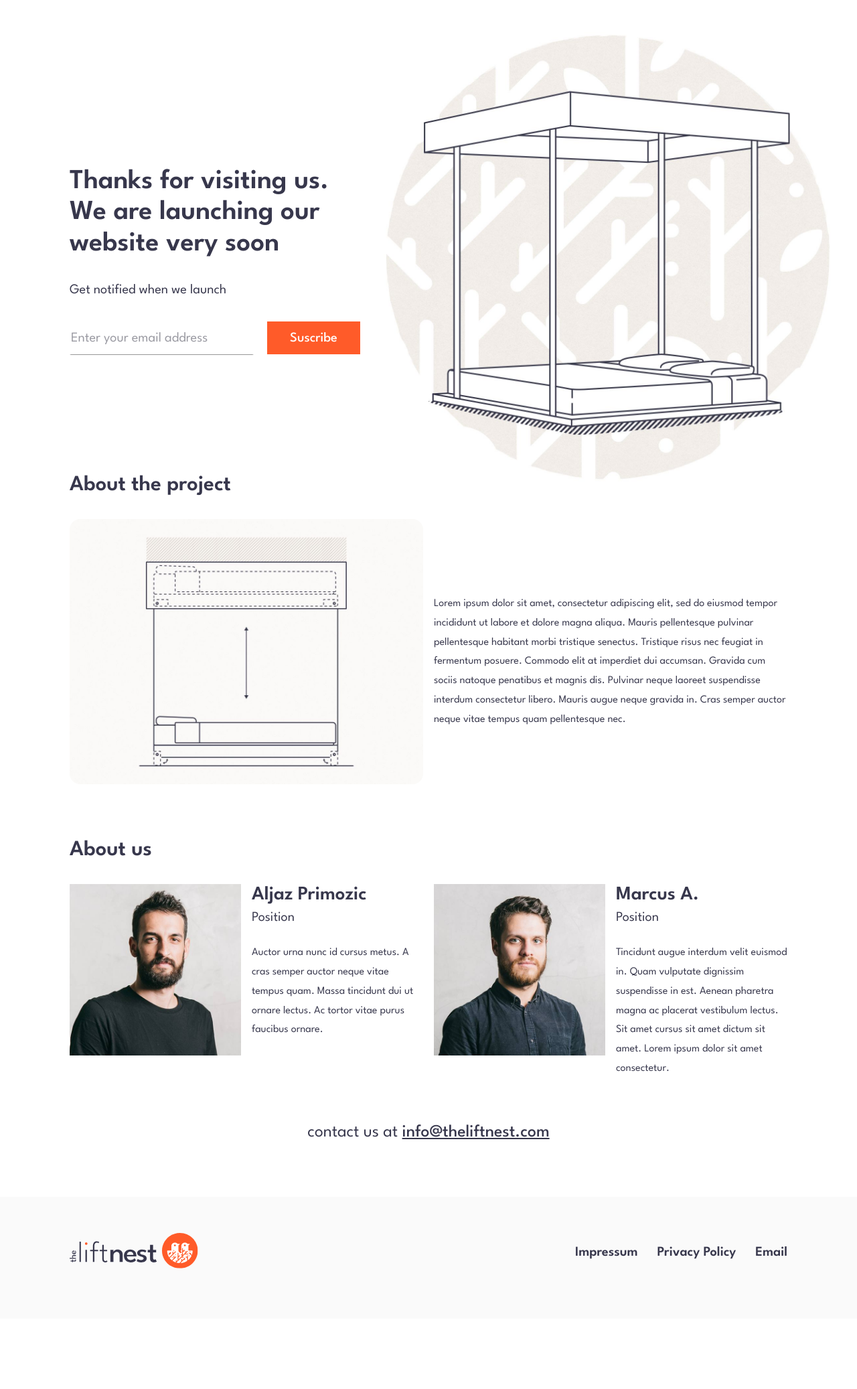
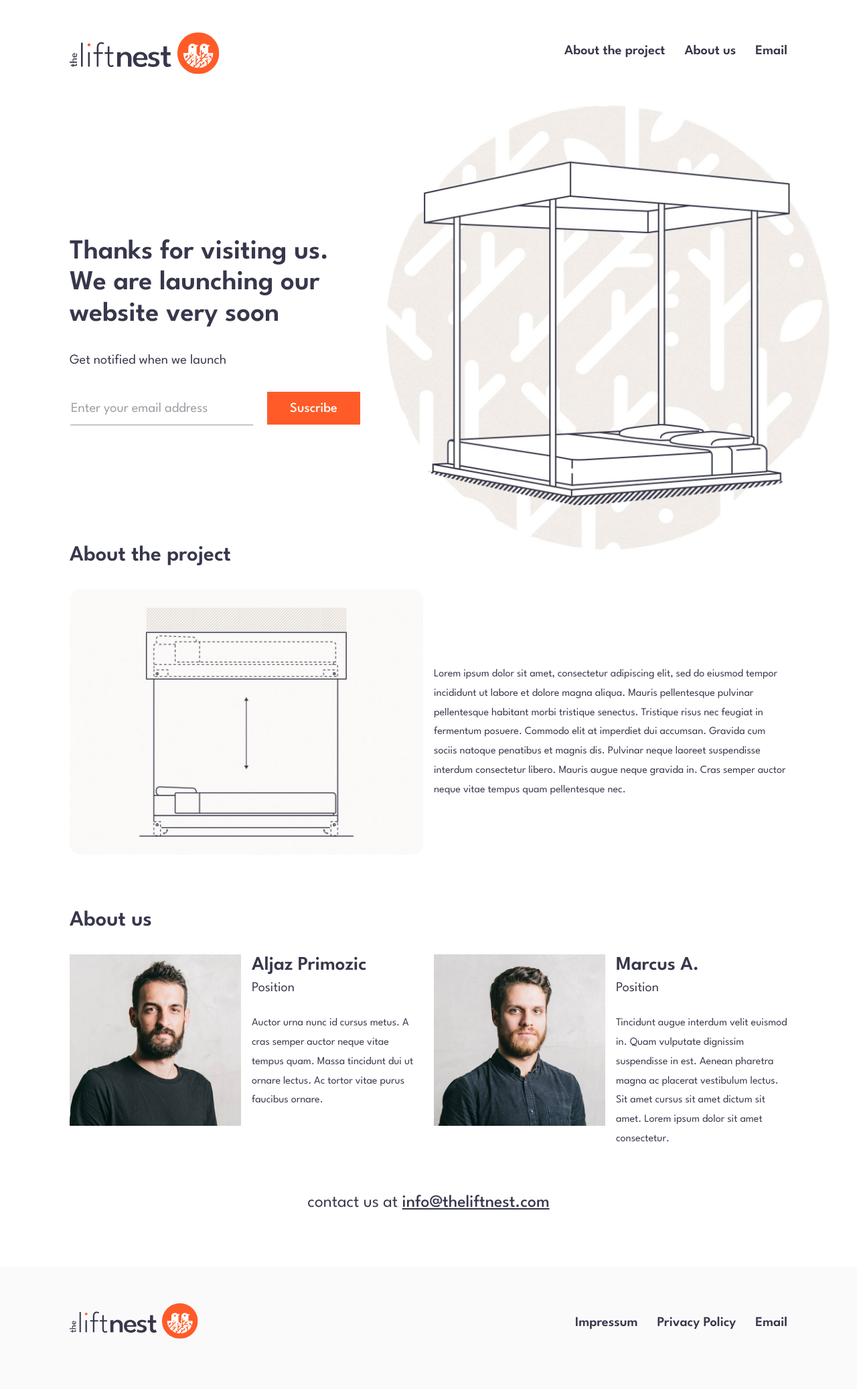
Before and after one commit to theliftnest/theliftnest-github.io, a Jekyll site: the page built from index.md, in a window 1280 px wide. Shown: the whole page at 67% size. Built offline with Jekyll 4.4.1, drawn with Linux system fonts in a browser that asks for light colours; nearby versions of some CDN libraries; before the commit the page ends 1969 px from its top, so only the background shows below that.

Commit message:
desk nav, privacy policy, impressum

```diff
--- a/_includes/footer.html
+++ b/_includes/footer.html
@@ -5,9 +5,9 @@
     <div class="row middle-sm">
       <!-- col -->
       <div class="col-xs-12 col-sm-2">
-        <a href="/">
+        <a {% if page.url != "/" %} href="/" {% endif %}>
           <figure class="logo">
-            <img src="{{ "assets/images/the-lift-nest-logo.svg" | relative_url }}" alt="theLiftNest">
+            <img src="{{ "assets/images/the-lift-nest-logo.svg" | relative_url }}" alt="theLiftNest" alt="the liftnest">
           </figure>
         </a>
       </div>
@@ -18,10 +18,10 @@
         <nav>
           <ul class="big">
             <li>
-              <a href="#">Impressum</a>
+              <a href="/impressum">Impressum</a>
             </li>
             <li>
-              <a href="#">Privacy Policy</a>
+              <a href="/privacy-policy">Privacy Policy</a>
             </li>
             <li>
               <a href="#">Email</a>
--- a/_includes/home-header.html
+++ b/_includes/home-header.html
@@ -1,4 +1,4 @@
-<header>
+<header class="header-id">
   <!-- wrapper -->
   <div class="wrapper container-fluid">
     <!-- row -->
--- /dev/null
+++ b/_includes/main-nav-desk.html
@@ -0,0 +1,29 @@
+<nav class="hidden-xs hidden-sm visible-lg main-nav" id="desk-nav">
+  <!-- wrapper -->
+  <div class="wrapper container-fluid">
+    <!-- row -->
+    <div class="row middle-sm end-sm">
+      <!-- col -->
+      <div class="col-sm-3 start-sm">
+        <a {% if page.url == "/" %} href="#header-id" uk-scroll {% else %} href="/" {% endif %} class="logo-background"></a>
+        <!-- <a href="/" class="logo-background"> -->
+          <!-- <figure class="logo">
+            <img src="{{ "assets/images/the-lift-nest-logo.svg" | relative_url }}" alt="theLiftNest" alt="the liftnest">
+          </figure> -->
+        </a>
+      </div>
+      <!-- col end -->
+      <!-- col -->
+      <div class="col-sm-9">
+        <ul class="inline big">
+          <li><a href="#about-the-project-id" uk-scroll data-offset="100">About the project</a></li>
+          <li><a href="#about-us-id" uk-scroll data-offset="100">About us</a></li>
+          <li><a href="mailto:{{ page.contact-email }}" target="_blank">Email</a></li>
+        </ul>
+      </div>
+      <!-- col end -->
+    </div>
+    <!-- row end -->
+  </div>
+  <!-- wrapper end -->
+</nav>
--- a/_layouts/basic-structure.html
+++ b/_layouts/basic-structure.html
@@ -15,6 +15,8 @@
     <link rel="stylesheet" href="{{ "/assets/css/flexboxgrid.css" | relative_url }}">
     <!-- jquery -->
     <script src="https://ajax.googleapis.com/ajax/libs/jquery/3.3.1/jquery.min.js"></script>
+    <!-- nav shrink -->
+    <script src="{{ "/assets/js/nav-shrink.js" | relative_url }}"></script>
     <!-- Custom styles -->
     <link rel="stylesheet" href="{{ "/assets/css/styles.css" | relative_url }}">
     <!-- Media queries -->
--- a/_layouts/home.html
+++ b/_layouts/home.html
@@ -1,9 +1,10 @@
 ---
 layout: basic-structure
 ---
+{% include main-nav-desk.html %}
 {% include home-header.html %}
 <!-- section about the project -->
-<section class="about-the-project">
+<section class="about-the-project" id="about-the-project-id">
   <!-- wrapper -->
   <div class="wrapper container-fluid">
     <!-- row -->
@@ -34,7 +35,7 @@ layout: basic-structure
 </section>
 <!-- section about the project end -->
 <!-- section about us -->
-<section class="about-us">
+<section class="about-us" id="about-us-id">
   <!-- wrapper -->
   <div class="wrapper container-fluid">
     <!-- row -->
@@ -51,7 +52,7 @@ layout: basic-structure
       <!-- col -->
       {% for team-member in site.team-members %}
         {% if team-member.tags contains 'member' %}
-        <li class="col-xs-12 col-lg-6">
+        <li class="col-xs-12 col-sm-6">
           <!-- row -->
           <div class="row">
             <!-- col -->
@@ -88,7 +89,7 @@ layout: basic-structure
     <div class="row center-xs">
       <!-- col -->
       <div class="col-xs-12">
-        <p class="giant">{{ page.contact-text }} <a href="mailto:{{ page.contact-email }}">{{ page.contact-email }}</a></p>
+        <p class="giant">{{ page.contact-text }} <a href="mailto:{{ page.contact-email }}" target="_blank">{{ page.contact-email }}</a></p>
       </div>
       <!-- col end -->
     </div>
--- a/assets/css/styles.css
+++ b/assets/css/styles.css
@@ -45,6 +45,7 @@ body {
   background-color: #fff;
   -webkit-font-smoothing: antialiased;
   -moz-osx-font-smoothing: grayscale;
+  overflow-x: hidden;
 }
 
 .full-height-width {
@@ -181,8 +182,49 @@ input:placeholder-shown {
   transition: 0.4s ease;
 }
 
+.main-nav {
+  padding: 3rem 0 2rem 0;
+}
+.main-nav .logo-background {
+  width: 14rem;
+  height: 4rem;
+  background-image: url(../images/the-lift-nest-logo.svg);
+  background-size: contain;
+  background-repeat: no-repeat;
+  display: inline-block;
+}
+.main-nav li {
+  font-weight: 600;
+  margin-right: 1.5rem;
+}
+.main-nav li:last-child {
+  margin-right: 0;
+}
+.main-nav a {
+  text-decoration: none;
+}
+.main-nav a:hover {
+  text-decoration: none;
+}
+
+.shrink-nav {
+  padding: 0.5rem;
+  box-shadow: -1px -1px 17px -2px rgba(0, 0, 0, 0.13);
+  background-color: #fff;
+}
+.shrink-nav .logo-background {
+  width: 12rem;
+  height: 3rem;
+  background-image: url(../images/the-lift-nest-logo.svg);
+  position: relative;
+  top: 0.2rem;
+}
+.shrink-nav ul {
+  margin-bottom: 0;
+}
+
 header {
-  margin: 3rem 0;
+  margin: 0 0 3rem 0;
 }
 header .header-image {
   margin: 0 0 2rem 0;
@@ -236,6 +278,13 @@ header .big {
   margin-bottom: 1.5rem;
 }
 
+.page-docs {
+  margin-top: 2rem;
+}
+.page-docs p {
+  margin-bottom: 1.5rem;
+}
+
 .contact-us {
   margin-top: 4rem;
 }
@@ -245,7 +294,7 @@ header .big {
 
 footer {
   background: #FAFAFA;
-  padding: 2rem 0 4rem 0;
+  padding: 2rem 0 3rem 0;
 }
 footer .logo {
   width: 10rem;
--- /dev/null
+++ b/assets/js/nav-shrink.js
@@ -0,0 +1,15 @@
+$(window).scroll(function() {
+  if ($(document).scrollTop() > 8) {
+    $('#desk-nav').attr("uk-sticky", "bottom: #offset");
+  } else {
+    $('#desk-nav').removeAttr("uk-sticky", "bottom: #offset");
+  }
+});
+
+$(window).scroll(function() {
+  if ($(document).scrollTop() > 8) {
+    $('#desk-nav').addClass('shrink-nav uk-animation-fade');
+  } else {
+    $('#desk-nav').removeClass('shrink-nav uk-animation-fade');
+  }
+});
```
Also changed, not shown: _layouts/impressum.html (added, +31 -0 lines), _layouts/page-docs-one-col.html (added, +23 -0 lines), assets/scss/styles.scss (+58 -2 lines), impressum.md (added, +8 -0 lines), privacy-policy.md (added, +14 -0 lines), assets/images/the-lift-nest-birds.svg (added), 1 other file.
